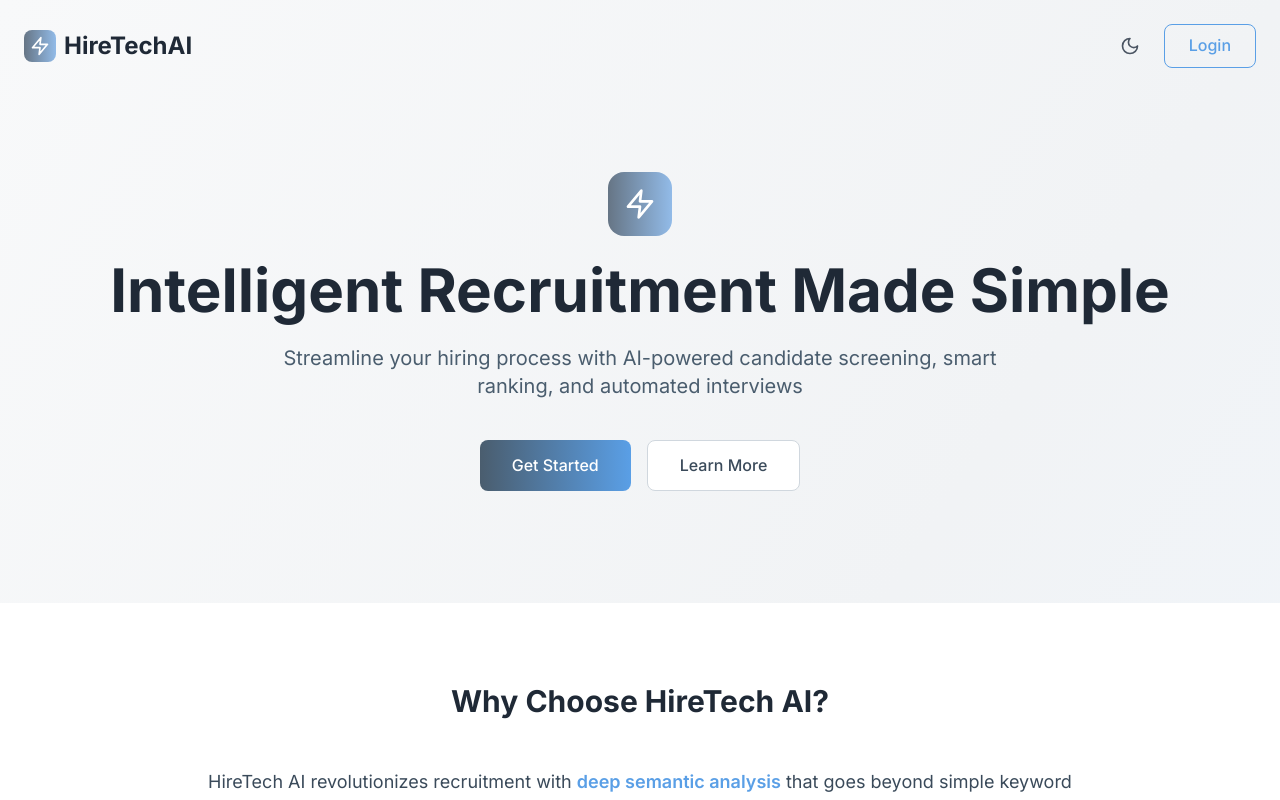
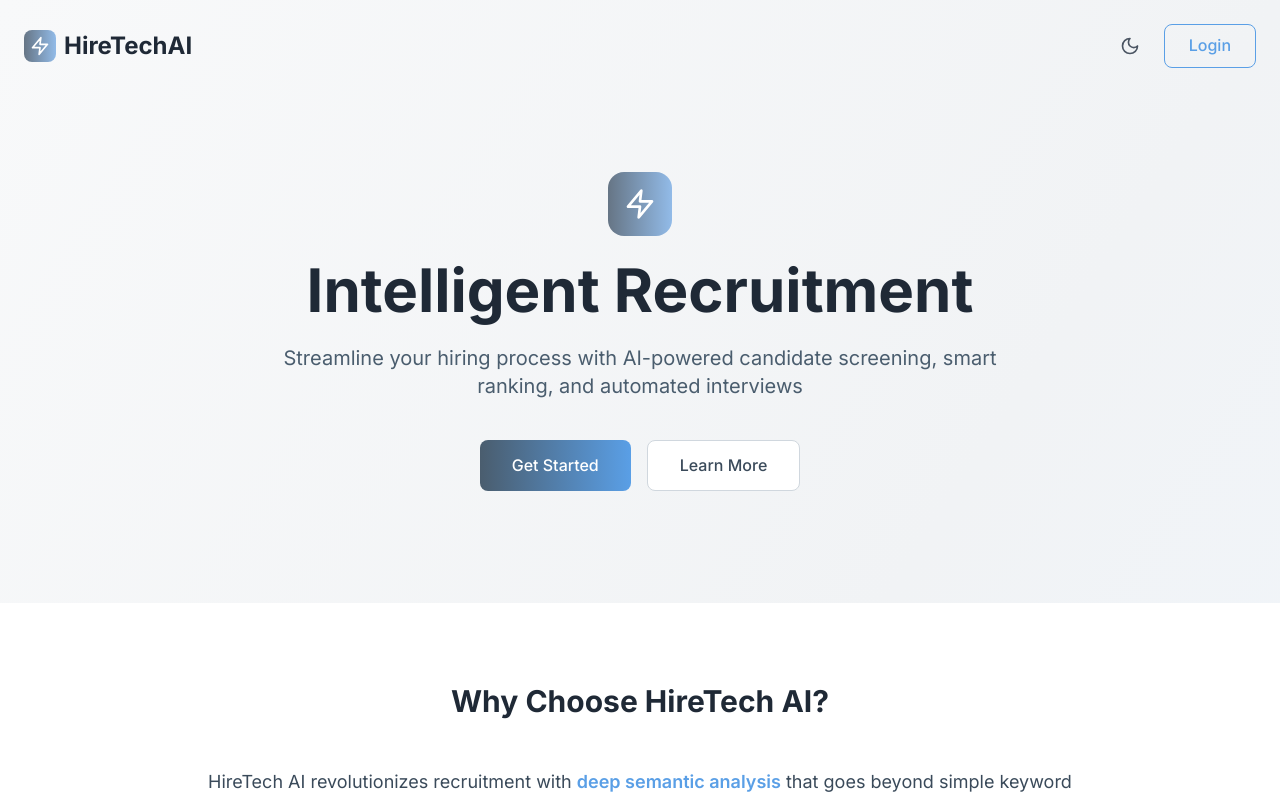
Before and after one commit to ayasserrr/recruitment-system-front, a React (Create React App) app: page /#phases in a window 1280 px wide. Shown: the top 800 px of the page. Built offline with nearby package versions, Linux system fonts and the light colour scheme.

Commit message:
update home

```diff
--- a/src/components/Home.js
+++ b/src/components/Home.js
@@ -43,7 +43,7 @@ export default function Home({ onLoginClick, onGetStartedClick, onLearnMoreClick
                         <Zap className="w-8 h-8 text-white" />
                     </div>
                     <h1 className={`text-5xl md:text-6xl font-bold mb-6 transition-colors duration-300 ${isDarkMode ? 'text-white' : 'text-base-900'}`}>
-                        Intelligent Recruitment Made Simple
+                        Intelligent Recruitment
                     </h1>
                     <p className={`text-xl max-w-3xl mx-auto mb-10 transition-colors duration-300 ${isDarkMode ? 'text-gray-400' : 'text-base-600'}`}>
                         Streamline your hiring process with AI-powered candidate screening, smart ranking, and automated interviews
```
Also changed, not shown: public/darklightlogo.png (deleted).
